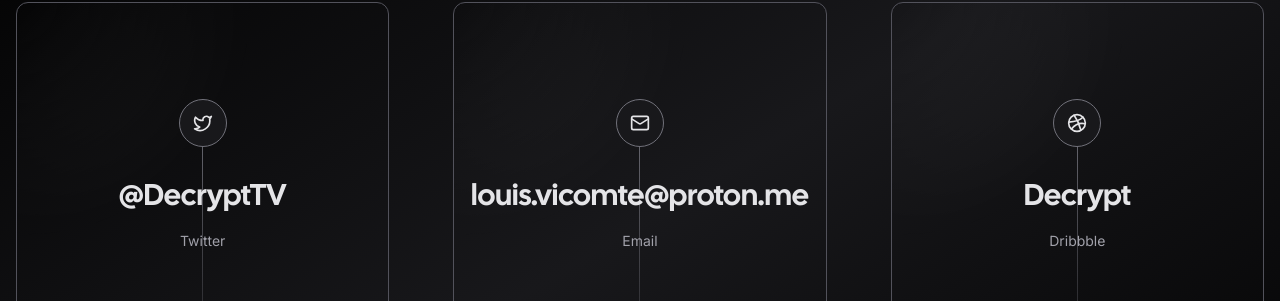
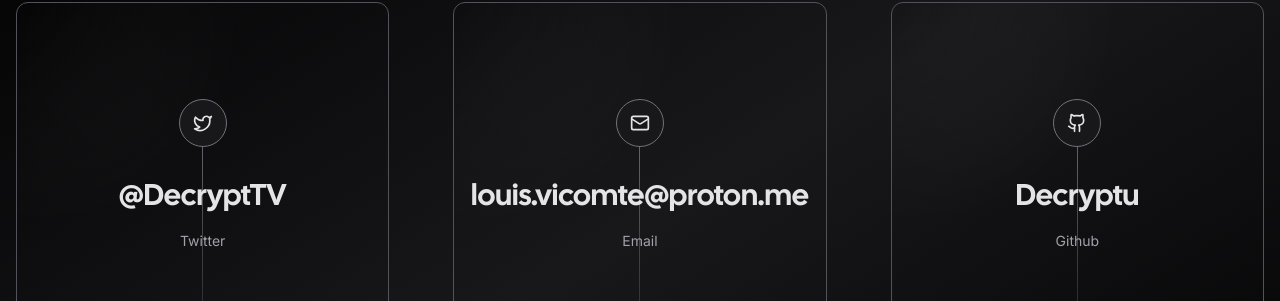
Before and after one commit to Decryptu/decrypt-portfolio, a Next.js app: page /contact in a window 1280 px wide. Shown: the part 177-478 px from the top of the page. Built offline with nearby package versions, Linux system fonts and the light colour scheme; what tailwindcss-debug-screens would draw is missing.

Commit message:
Dribbble -> Github

```diff
--- a/app/contact/page.tsx
+++ b/app/contact/page.tsx
@@ -1,5 +1,5 @@
 "use client";
-import { Dribbble, Mail, Twitter } from "lucide-react";
+import { Github, Mail, Twitter } from "lucide-react";
 import Link from "next/link";
 import { Navigation } from "../components/nav";
 import { Card } from "../components/card";
@@ -18,10 +18,10 @@ const socials = [
 		handle: "louis.vicomte@proton.me",
 	},
 	{
-		icon: <Dribbble size={20} />,
-		href: "https://dribbble.com/Decrypt",
-		label: "Dribbble",
-		handle: "Decrypt",
+		icon: <Github size={20} />,
+		href: "https://github.com/Decryptu",
+		label: "Github",
+		handle: "Decryptu",
 	},
 ];
 
--- a/app/projects/[slug]/header.tsx
+++ b/app/projects/[slug]/header.tsx
@@ -1,5 +1,5 @@
 "use client";
-import { ArrowLeft, Eye, Dribbble, Twitter } from "lucide-react";
+import { ArrowLeft, Eye, Github, Twitter } from "lucide-react";
 import Link from "next/link";
 import React, { useEffect, useRef, useState } from "react";
 
@@ -20,8 +20,8 @@ export const Header: React.FC<Props> = ({ project, views }) => {
 	const links: { label: string; href: string }[] = [];
 	if (project.repository) {
 		links.push({
-			label: "Dribbble",
-			href: `https://dribbble.com/${project.repository}`,
+			label: "Github",
+			href: `https://github.com/Decryptu`,
 		});
 	}
 	if (project.url) {
@@ -76,8 +76,8 @@ export const Header: React.FC<Props> = ({ project, views }) => {
 								} `}
 							/>
 						</Link>
-						<Link target="_blank" href="https://dribbble.com/decrypt">
-							<Dribbble
+						<Link target="_blank" href="https://github.com/Decryptu">
+							<Github
 								className={`w-6 h-6 duration-200 hover:font-medium ${
 									isIntersecting
 										? " text-zinc-400 hover:text-zinc-100"
```
Also changed, not shown: 1 other file (tests, documents, lock files or other folders).
